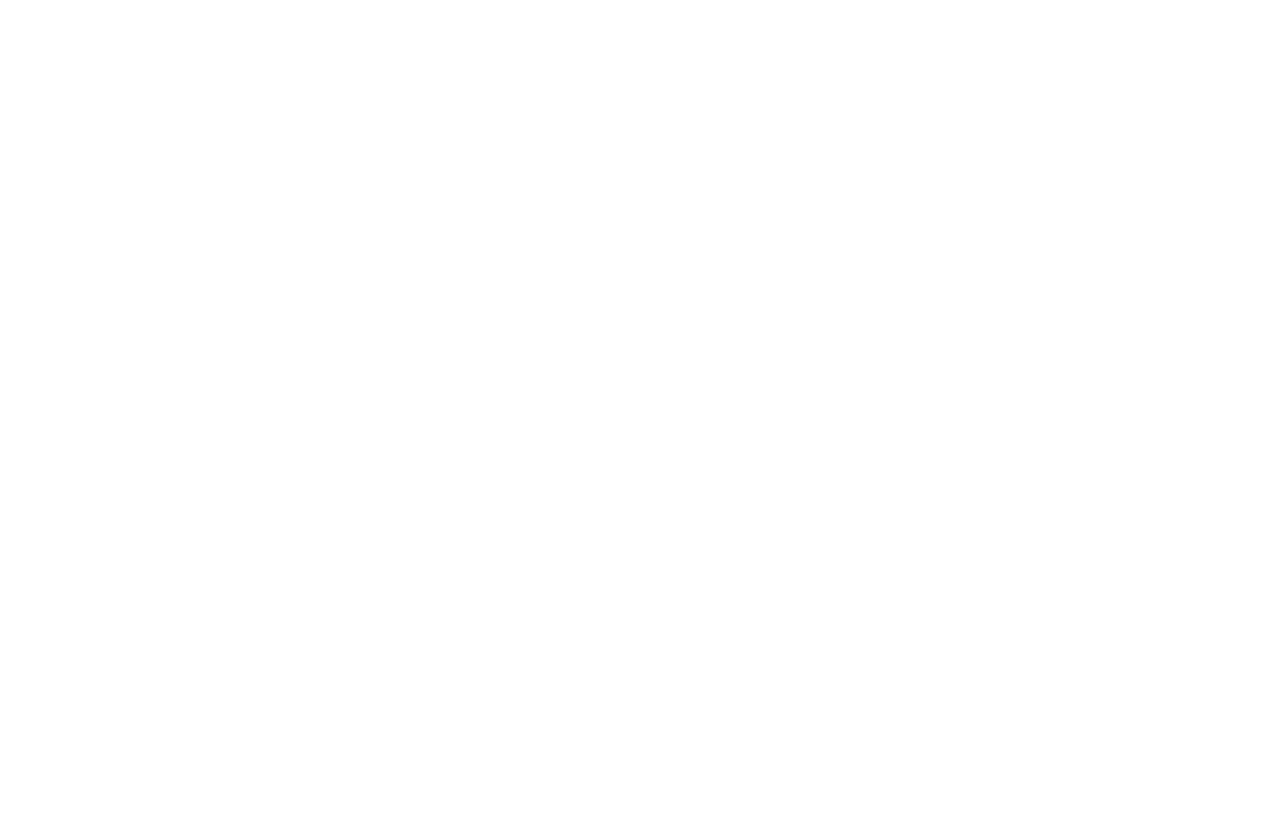
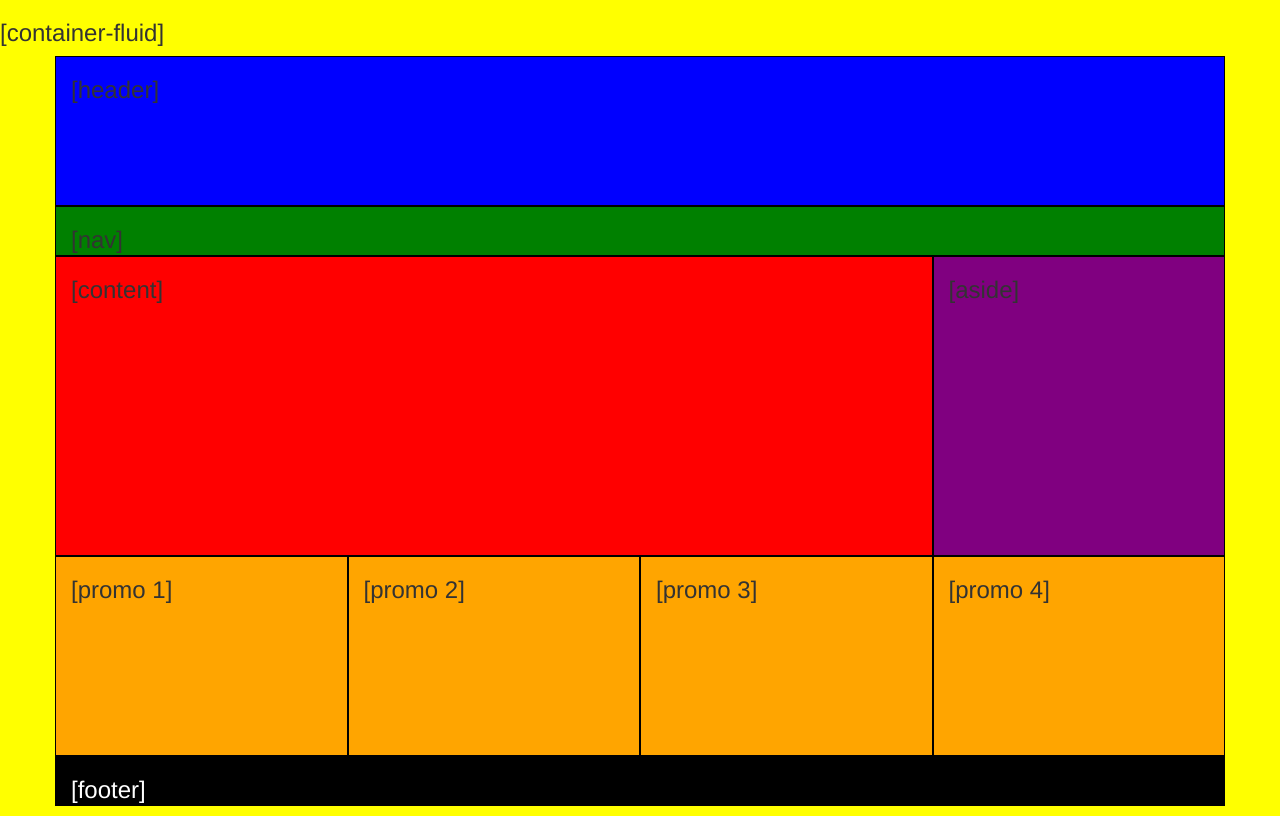
Before and after one commit to mkparker/day03gridtakehome, a plain HTML site: page index.html in a window 1280 px wide. Drawn offline with nearby package versions, Linux system fonts and the light colour scheme.

Commit message:
recreate layout

```diff
--- a/css/style.css
+++ b/css/style.css
@@ -0,0 +1,60 @@
+.container-fluid {
+  background-color: yellow;
+  height: auto;
+}
+
+#header {
+  background-color: blue;
+  height: 150px;
+  border: 1.5px solid black;
+}
+
+#nav {
+  background-color: green;
+  height: 50px;
+  border: 1.5px solid black;
+}
+
+#content {
+  background-color: red;
+  height: 300px;
+  border: 1.5px solid black;
+}
+
+#aside {
+  background-color: purple;
+  height: 300px;
+  border: 1.5px solid black;
+}
+
+#promo1 {
+  background-color: orange;
+  height: 200px;
+  border: 1.5px solid black;
+}
+
+#promo2 {
+  background-color: orange;
+  height: 200px;
+  border: 1.5px solid black;
+}
+
+#promo3 {
+  background-color: orange;
+  height: 200px;
+  border: 1.5px solid black;
+}
+
+#promo4 {
+  background-color: orange;
+  height: 200px;
+  border: 1.5px solid black;
+}
+
+#footer {
+  background-color: black;
+  color: white;
+  height: 50px;
+  border: 1.5px solid black;
+  margin-bottom: 10px;
+}
--- a/index.html
+++ b/index.html
@@ -16,5 +16,46 @@
   crossorigin="anonymous"></script>
   <script type="text/javascript" src="js/bootstrap.min.js"></script>
 
+  <div class="container-fluid">
+    <div class="row">
+    <h3>[container-fluid]</h3>
+  </div>
+
+    <div class="container" id="header">
+      <div class="row" style="background-color: blue;"></div>
+      <h3>[header]</h3>
+    </div>
+
+  <div class="container" id="nav">
+      <div class="row"></div>
+        <h3>[nav]</h3>
+  </div>
+
+    <div class="container">
+      <div class="row">
+      <div class="col-md-9" id="content"><h3>[content]</h3></div>
+      <div class="col-md-3" id="aside"><h3>[aside]</h3></div>
+    </div>
+
+    <!--<div class="container">-->
+      <div class="row">
+        <div class="col-md-3" id="promo1"><h3>[promo 1]</h3></div>
+        <div class="col-md-3" id="promo2"><h3>[promo 2]</h3></div>
+        <div class="col-md-3" id="promo3"><h3>[promo 3]</h3></div>
+        <div class="col-md-3" id="promo4"><h3>[promo 4]</h3></div>
+      </div>
+    </div>
+
+    <div class="container" id="footer">
+      <div class="row" style="background-color: black;"></div>
+      <h3>[footer]</h3>
+    </div>
+
+
+
+
+
+
+
 </body>
 </html>
```
